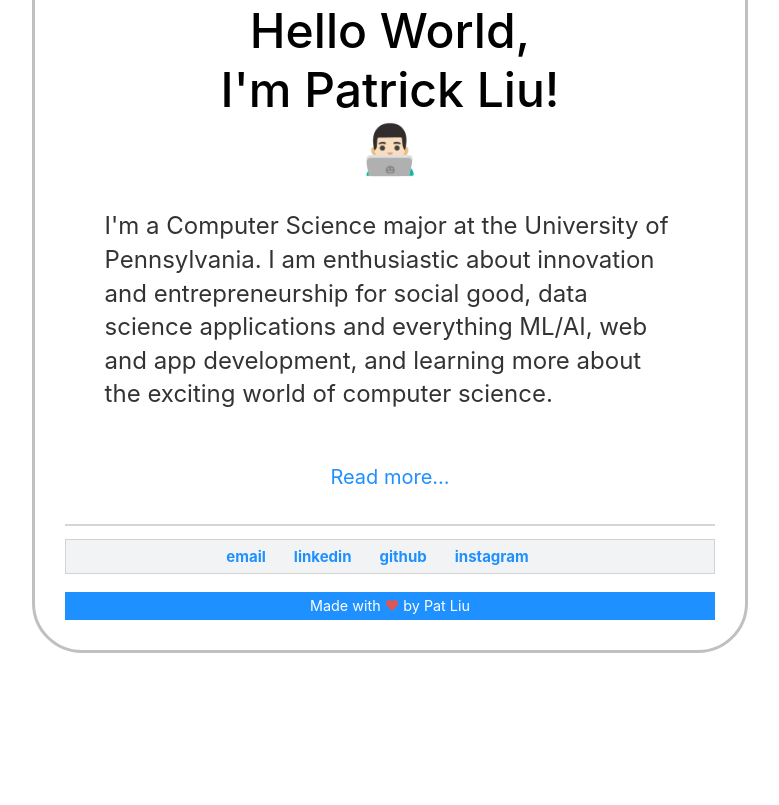
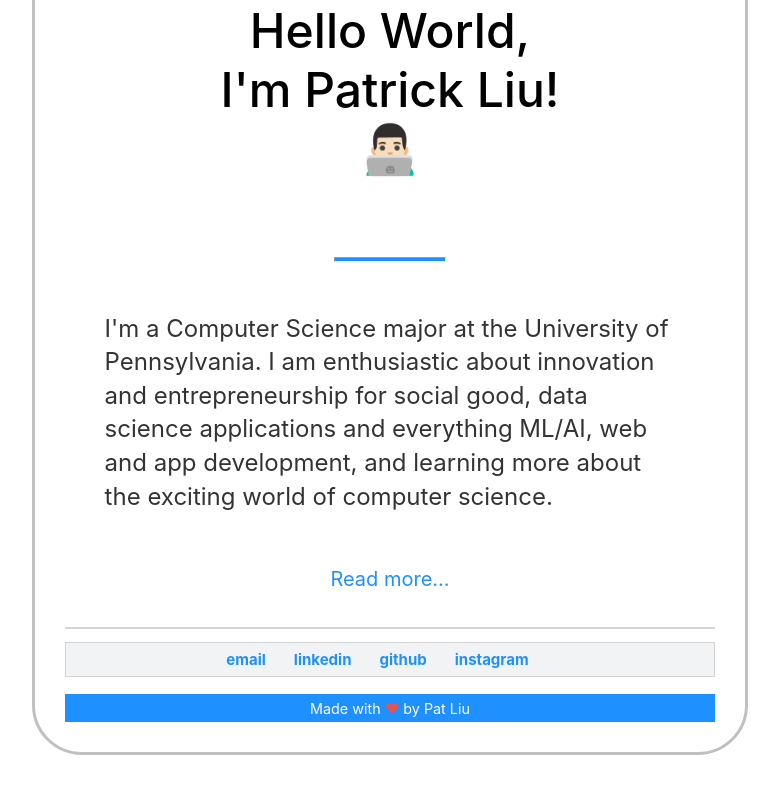
Before and after one commit to pat-liu/WebsiteV1, a Jekyll site: the page built from index.html, in a window 1280 px wide. Shown: the part 361-1166 px from the top of the page, without its empty margins (250-1029 px from the left). Built offline with Jekyll 4.4.1, drawn with Linux system fonts in a browser that asks for light colours; before the commit the page ends 1064 px from its top, so only the background shows below that.

Commit message:
Update index.html

```diff
--- a/index.html
+++ b/index.html
@@ -6,7 +6,7 @@ title: Patrick Liu, CS Major
 				<div style="text-align: center">
 					<img src="https://res.cloudinary.com/brogrammer/image/upload/v1564121840/circle-cropped_ao4jvv.png" class="pfp"></div>
 				<h1 style="text-align:center">Hello World, <br style><div style="margin-bottom: -70px">I'm Patrick Liu! <br>👨🏻‍💻</br></br></div></h1>
-
+					<hr style="margin-top: 80px; margin-bottom: 50px;">
 				<!--<img src="https://res.cloudinary.com/brogrammer/image/upload/v1564121840/circle-cropped_ao4jvv.png" style="float:left;vertical-align:middle;" class = "pfp">-->
 				<p style="overflow: hidden;padding-left: 40px; padding-right: 40px">I'm a Computer Science major at the University of Pennsylvania. I am enthusiastic about innovation and entrepreneurship for social good, data science applications and everything ML/AI, web and app development, and learning more about the exciting world of computer science.</p>
 					</div>
```
